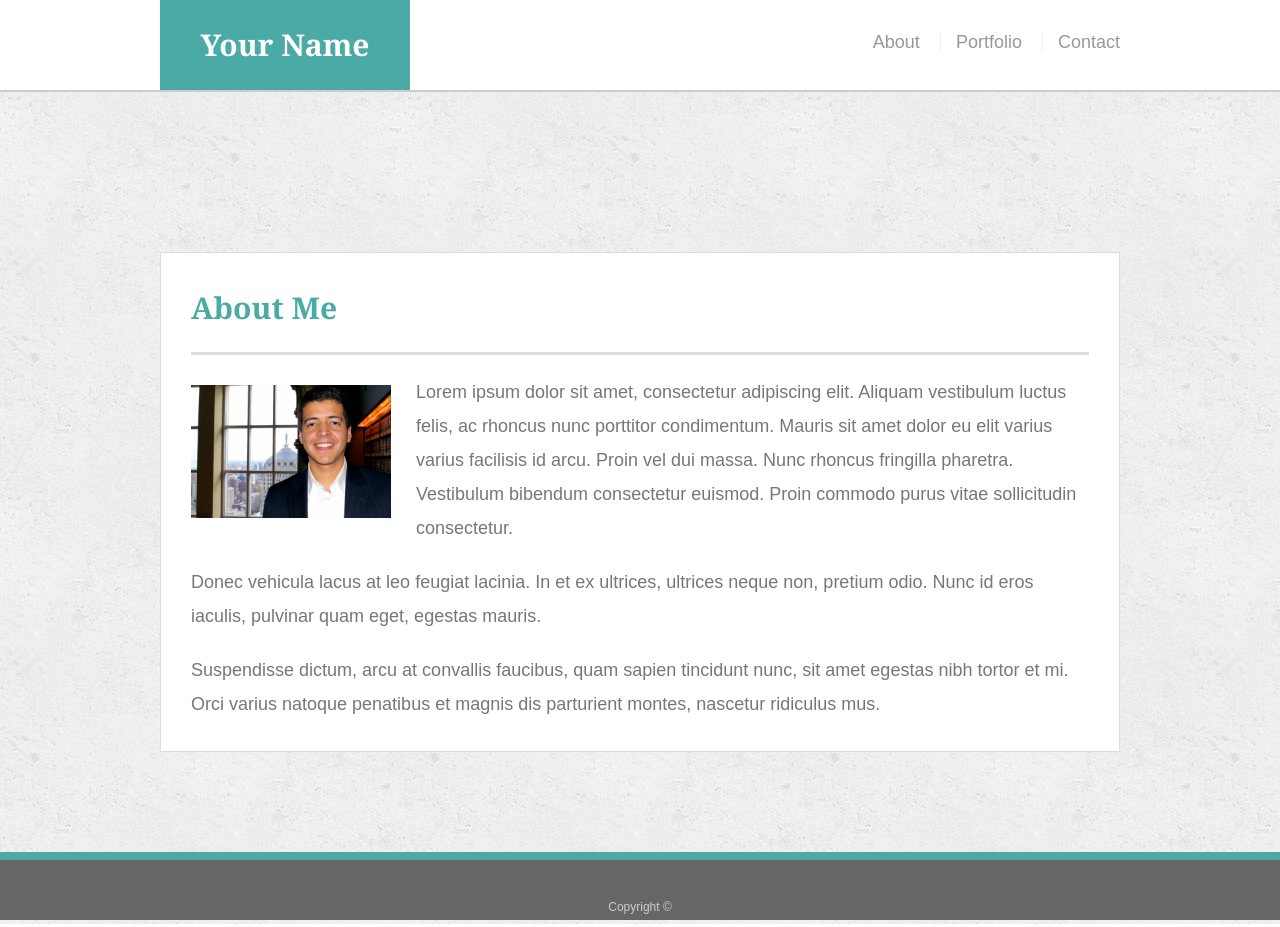
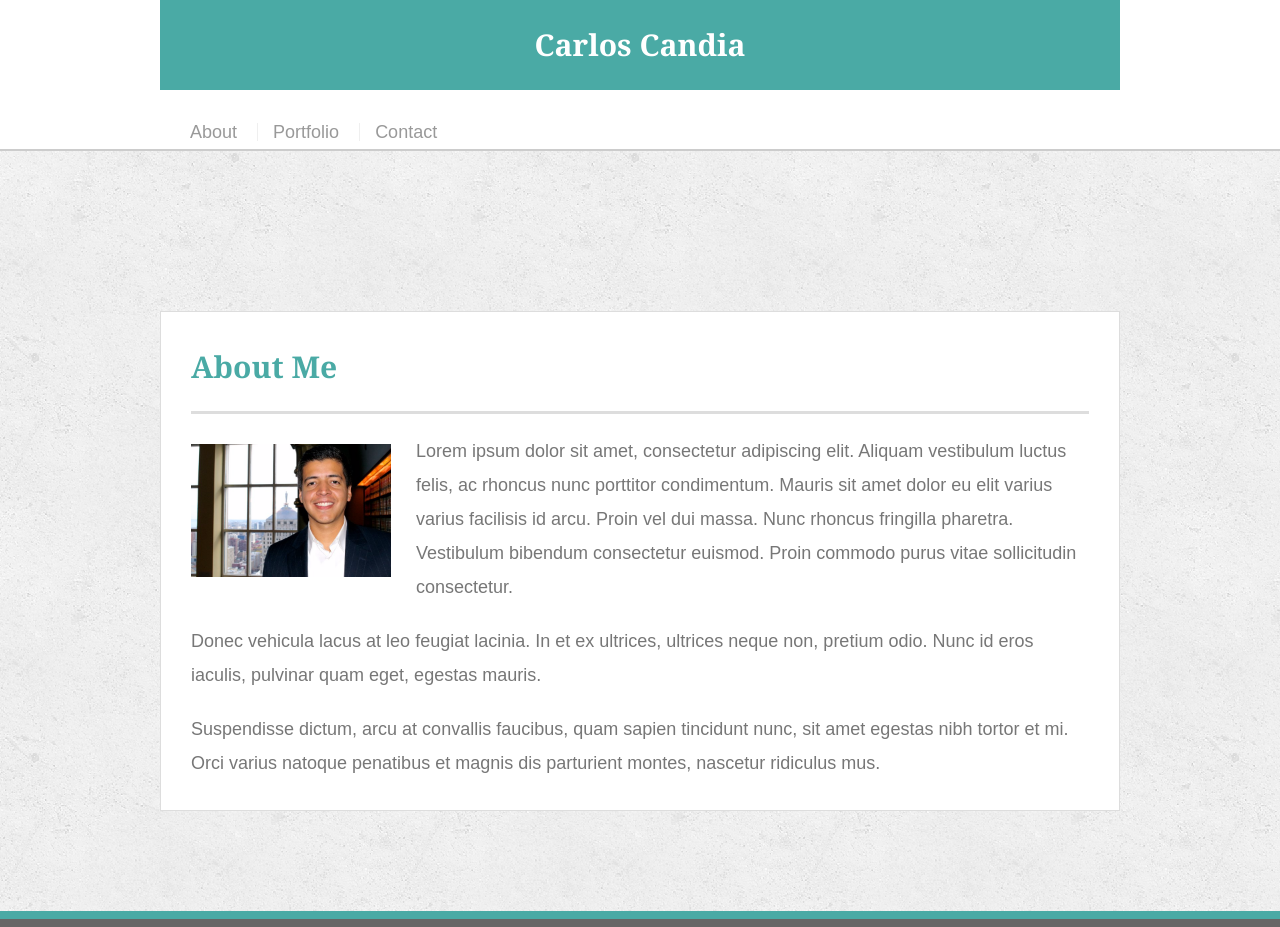
Before and after one commit to accandia/accandia.github.io, a plain HTML site: page Homework 2/Responsive-Portfolio/index.html in a window 1280 px wide. Shown: the top 927 px of the page. Drawn offline with Linux system fonts and the light colour scheme.

Commit message:
Homework

```diff
--- a/Homework 2/Responsive-Portfolio/assets/css/style.css
+++ b/Homework 2/Responsive-Portfolio/assets/css/style.css
@@ -66,7 +66,7 @@ h3 {
 
 #logo {
   float: left;
-  width: 250px;
+  width: 100%;
   height: 90px;
   font-family: Georgia, Times, "Times New Roman", serif;
   font-size: 30px;
@@ -82,6 +82,7 @@ nav {
   float: right;
   margin-top: 25px;
   position: static;
+  width: 100%;
 }
 
 nav a {
--- a/Homework 2/Responsive-Portfolio/index.html
+++ b/Homework 2/Responsive-Portfolio/index.html
@@ -4,7 +4,7 @@
 <head>
   <meta charset="UTF-8">
   <meta name="viewport" content="width=device-width, initial-scale=1.0">
-  <title>About | Your Name</title>
+  <title>About | Carlos Candia</title>
   <link rel="stylesheet" type="text/css" href="assets/css/reset.css">
   <link rel="stylesheet" type="text/css" href="assets/css/style.css">
 </head>
@@ -13,7 +13,7 @@
 
   <header id="masthead">
     <div class="container">
-      <a href="index.html" id="logo">Your Name</a>
+      <a href="index.html" id="logo">Carlos Candia</a>
       <nav>
         <a href="index.html">About</a>
         <a href="portfolio.html">Portfolio</a>
```
Also changed, not shown: 1 other file.
